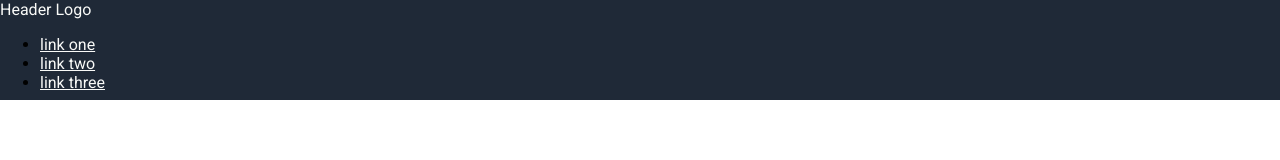
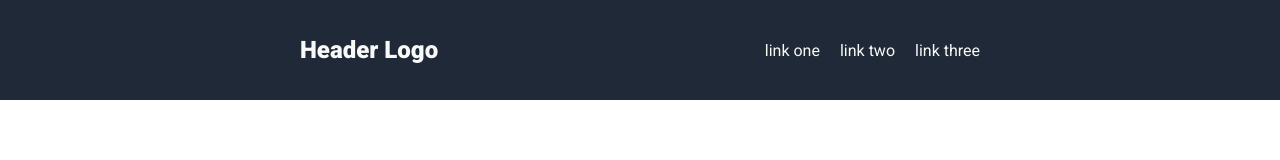
Before and after one commit to Darcares/landing-page, a plain HTML site: page index.html in a window 1280 px wide. Drawn offline with Linux system fonts and the light colour scheme.

Commit message:
Finish header

```diff
--- a/styles.css
+++ b/styles.css
@@ -8,9 +8,30 @@ body {
 .header {
     height: 100px;
     background-color: #1F2937;
+    display: flex;
+    align-items: center;
+    justify-content: space-between;
+    padding: 0px 300px;
 }
 
 .logo,
 a {
     color: #F9FAF8;
 }
+
+ul {
+    list-style: none;
+    display: flex;
+    padding: 0;
+    margin: 0;
+    gap: 20px
+}
+
+.logo {
+    font-size: 24px;
+    font-weight: 900;
+}
+
+a {
+    text-decoration: none;
+}
```
